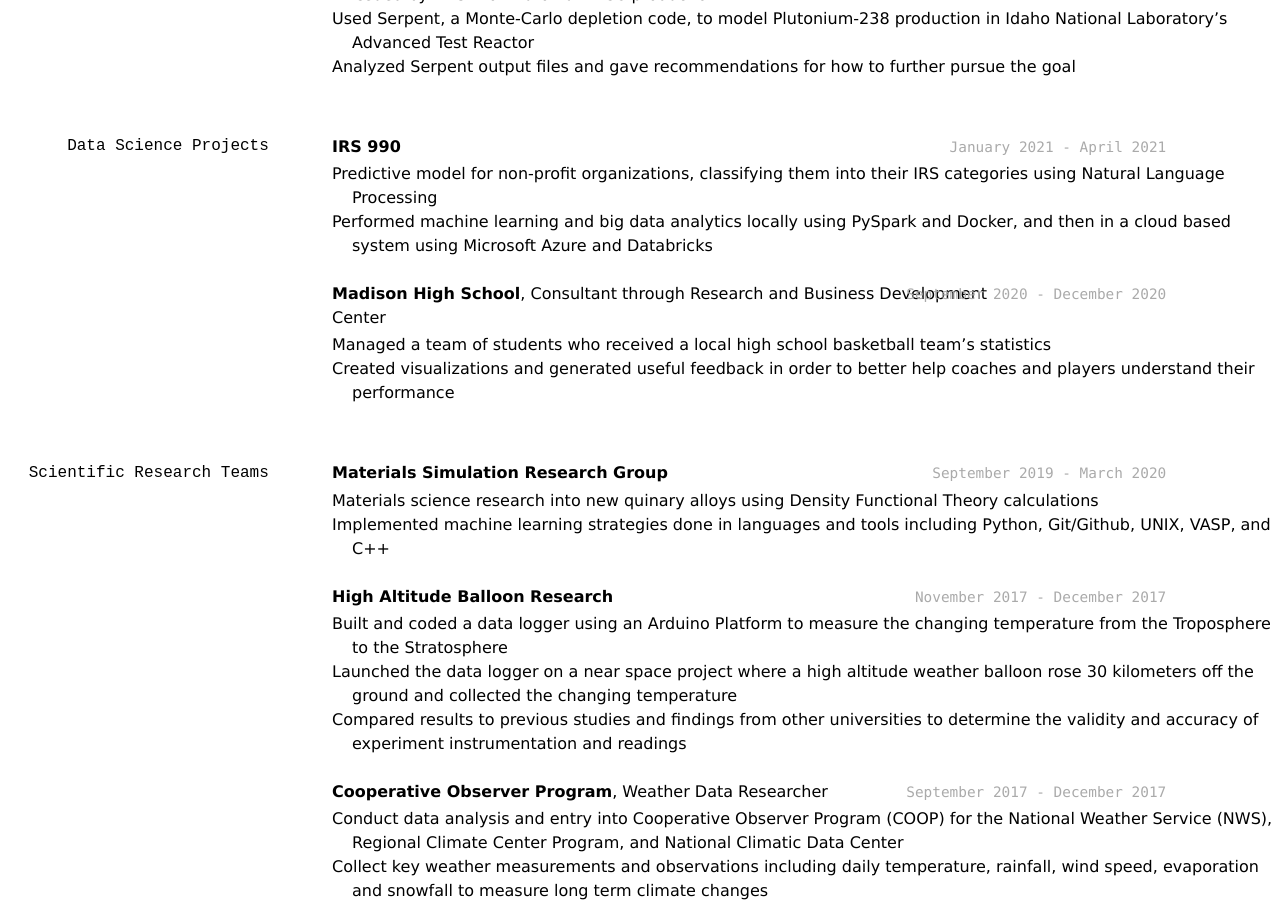
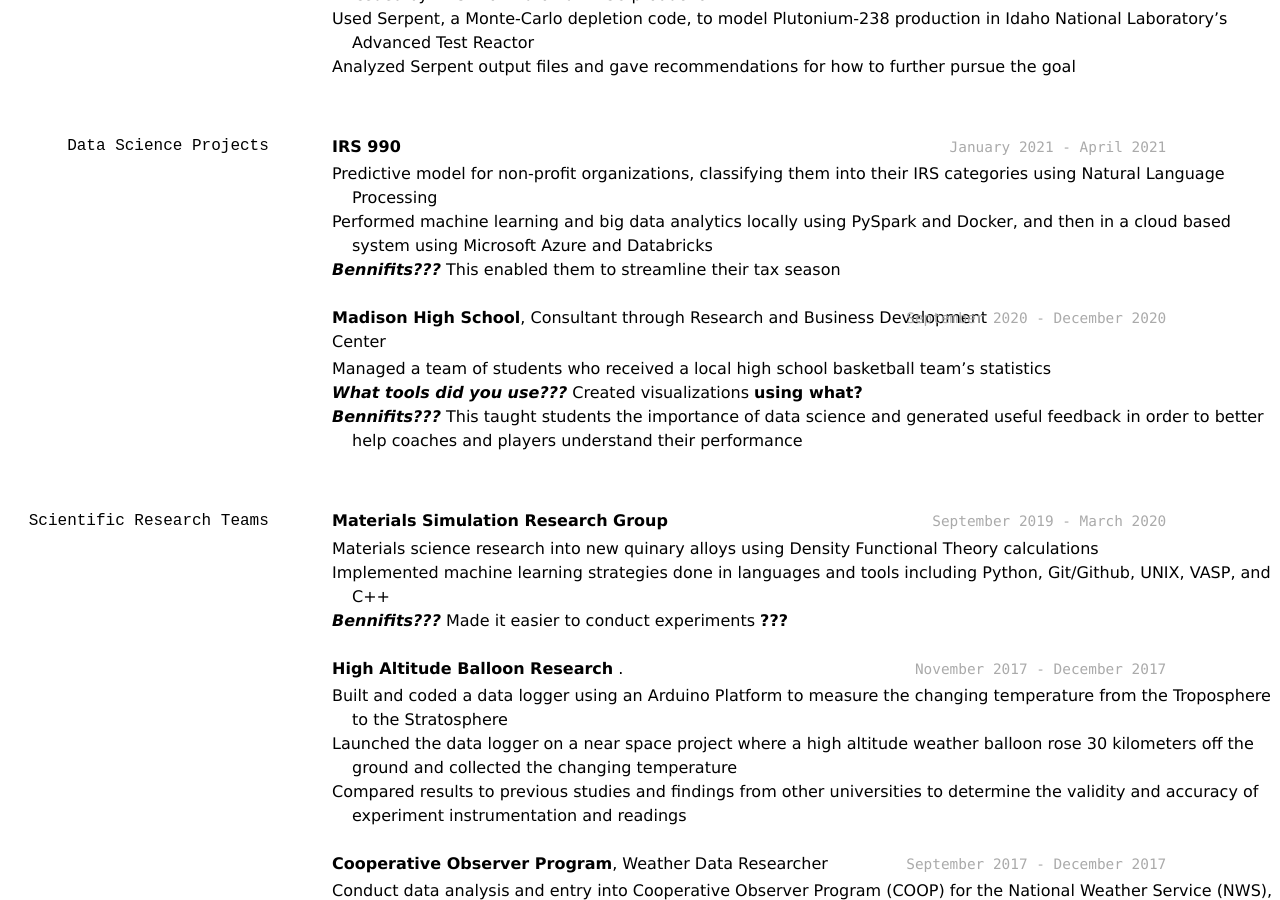
Before and after one commit to bradenburt/bburt_resume, a Jekyll site: the page built from docs/index.md, in a window 1280 px wide and 900 px high, scrolled down 529 px. Built offline with Jekyll 4.4.1, drawn with Linux system fonts in a browser that asks for light colours.

Commit message:
Update index.md

```diff
--- a/docs/index.md
+++ b/docs/index.md
@@ -48,13 +48,14 @@ __IRS 990__
 
 - Predictive model for non-profit organizations, classifying them into their IRS categories using Natural Language Processing
 - Performed machine learning and big data analytics locally using PySpark and Docker, and then in a cloud based system using Microsoft Azure and Databricks
--
+- ***Bennifits???*** This enabled them to streamline their tax season
 
 `September 2020 - December 2020`
 __Madison High School__, Consultant through Research and Business Development Center
 
 - Managed a team of students who received a local high school basketball team’s statistics
-- Created visualizations and generated useful feedback in order to better help coaches and players understand their performance
+- ***What tools did you use???*** Created visualizations **using what?**
+- ***Bennifits???*** This taught students the importance of data science and generated useful feedback in order to better help coaches and players understand their performance
 
 
 ### Scientific Research Teams
@@ -64,11 +65,12 @@ __Materials Simulation Research Group__
 
 - Materials science research into new quinary alloys using Density Functional Theory calculations
 - Implemented machine learning strategies done in languages and tools including Python, Git/Github, UNIX, VASP, and C++
+- ***Bennifits???*** Made it easier to conduct experiments **???**
 
 
 `November 2017 - December 2017`
 __High Altitude Balloon Research__
-
+.
 - Built and coded a data logger using an Arduino Platform to measure the changing temperature from the Troposphere to the Stratosphere
 - Launched the data logger on a near space project where a high altitude weather balloon rose 30 kilometers off the ground and collected the changing temperature
 - Compared results to previous studies and findings from other universities to determine the validity and accuracy of experiment instrumentation and readings
```
